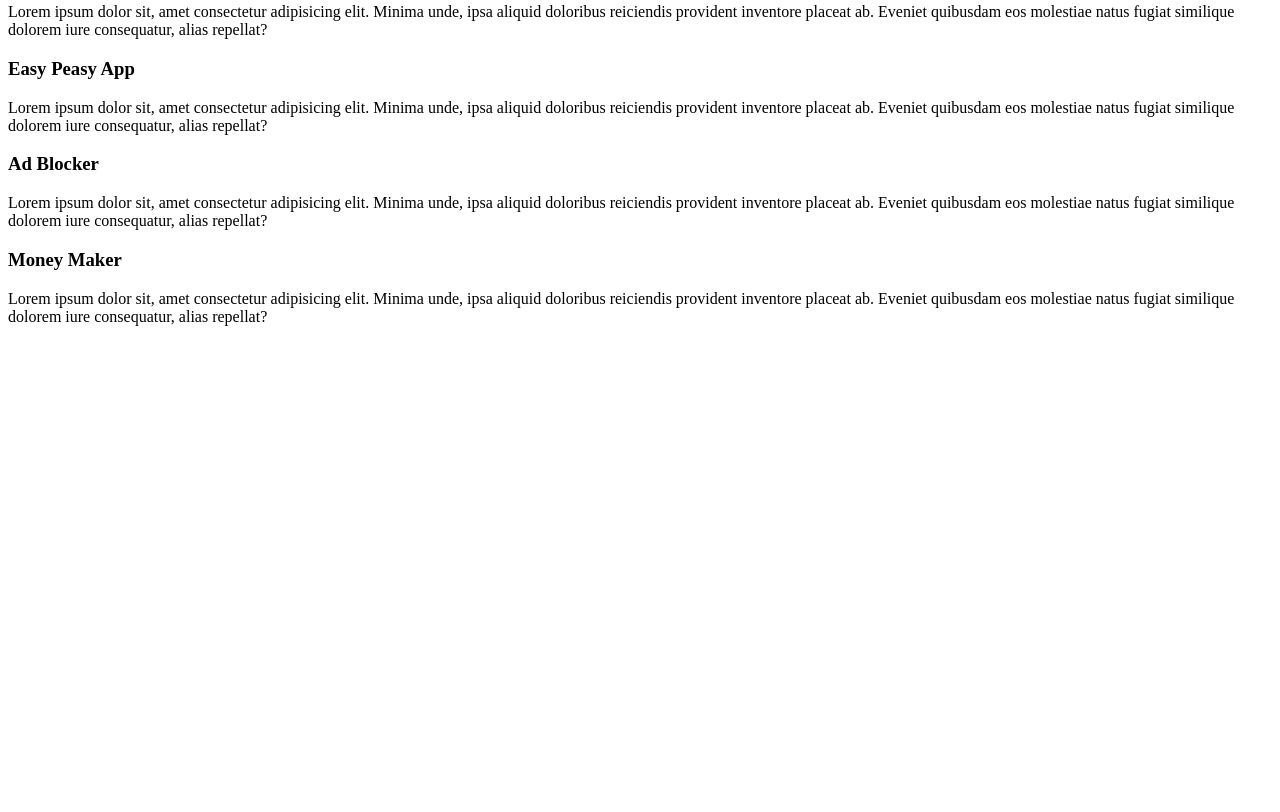
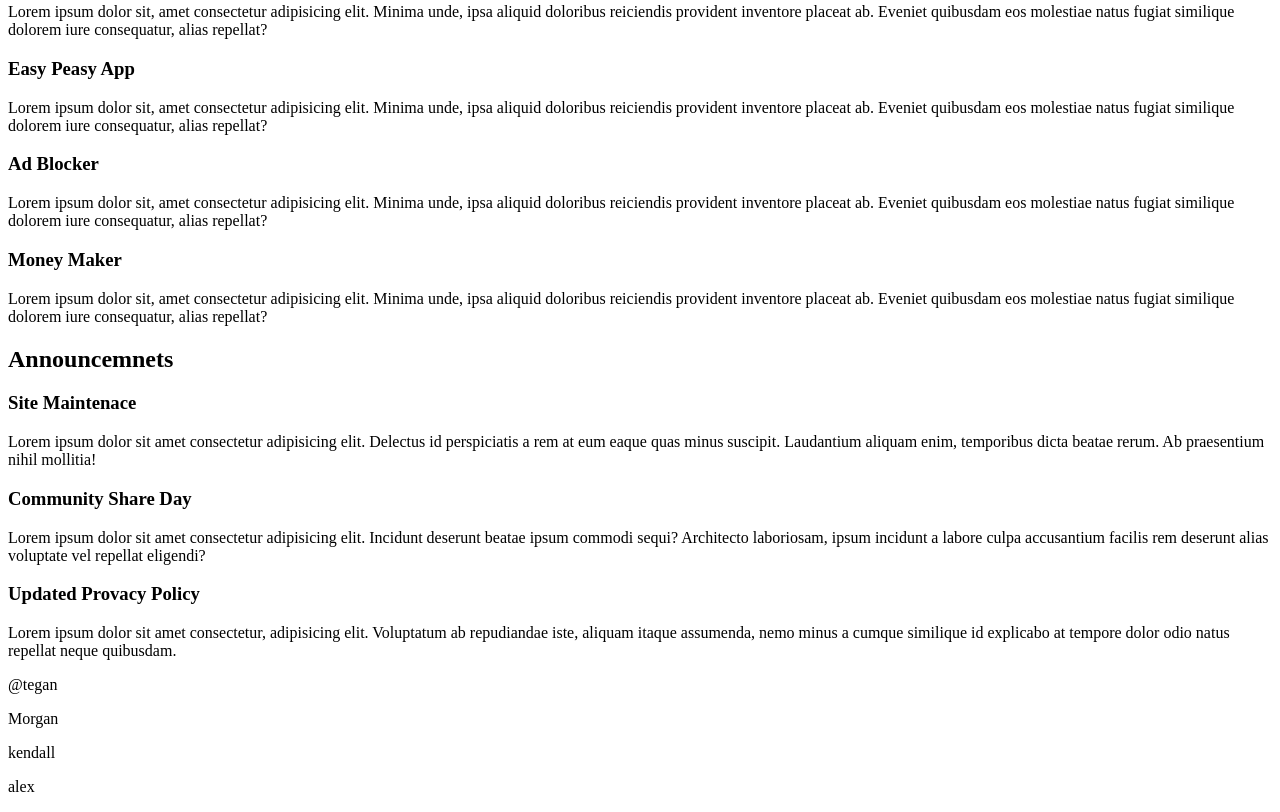
Before and after one commit to Dan-McGrath/Admin-Dashboard, a plain HTML site: page index.html in a window 1280 px wide. Shown: the part 783-1595 px from the top of the page. Before the commit the page ends 1125 px from the top, so only its background shows below. Drawn offline with Linux system fonts and the light colour scheme.

Commit message:
finish basic context

```diff
--- a/index.html
+++ b/index.html
@@ -72,6 +72,37 @@
                 </div>
             </div>
         </div>
+        <div class="message-board">
+            <h2>Announcemnets</h2>
+            <div class="message-card">
+                <div class="message">
+                    <h3 class="message-title">Site Maintenace</h3>
+                    <p>Lorem ipsum dolor sit amet consectetur adipisicing elit. Delectus id perspiciatis a rem at eum eaque quas minus suscipit. Laudantium aliquam enim, temporibus dicta beatae rerum. Ab praesentium nihil mollitia!</p>
+                </div>
+                <div class="message">
+                    <h3 class="message-title">Community Share Day</h3>
+                    <p>Lorem ipsum dolor sit amet consectetur adipisicing elit. Incidunt deserunt beatae ipsum commodi sequi? Architecto laboriosam, ipsum incidunt a labore culpa accusantium facilis rem deserunt alias voluptate vel repellat eligendi?</p>
+                </div>
+                <div class="message">
+                    <h3 class="message-title">Updated Provacy Policy</h3>
+                    <p>Lorem ipsum dolor sit amet consectetur, adipisicing elit. Voluptatum ab repudiandae iste, aliquam itaque assumenda, nemo minus a cumque similique id explicabo at tempore dolor odio natus repellat neque quibusdam.</p>
+                </div>
+            </div>
+        </div>
+        <div class="trending">
+            <div class="profiles">
+                <p class="name">@tegan</p>
+            </div>
+            <div class="profiles">
+                <p class="name">Morgan</p>
+            </div>
+            <div class="profiles">
+                <p class="name">kendall</p>
+            </div>
+            <div class="profiles">
+                <p class="name">alex</p>
+            </div>
+        </div>
     </div>
 </body>
 </html>
```
